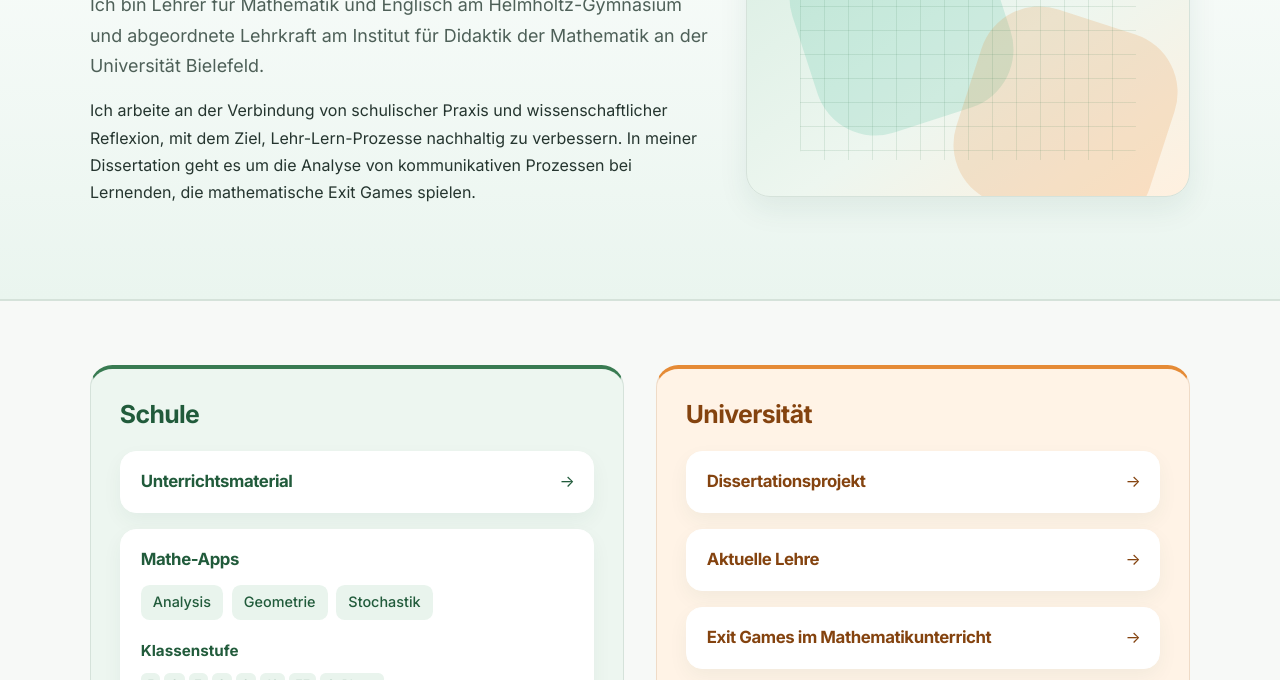
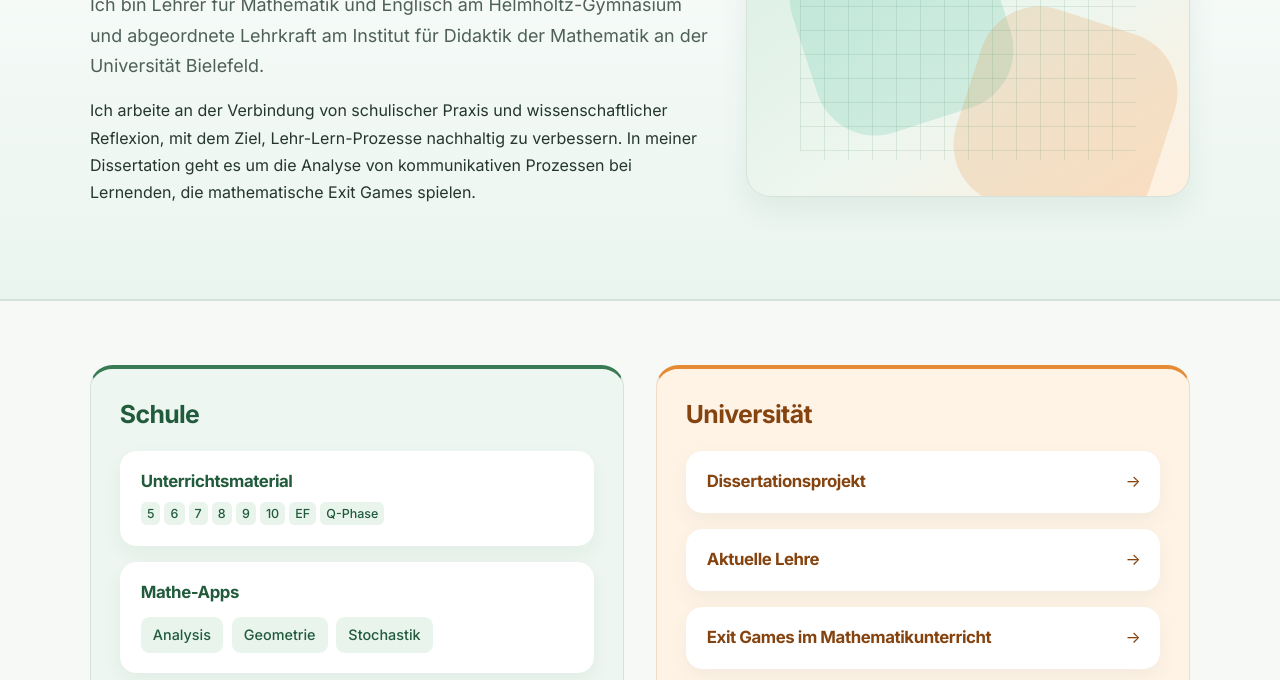
Before and after one commit to David-a11y-rgb/Landing, a plain HTML site: page index.html in a window 1280 px wide. Shown: the part 272-952 px from the top of the page. Drawn offline with Linux system fonts and the light colour scheme.

Commit message:
Klassenstufen unter Unterrichtsmaterial verschieben

```diff
--- a/index.html
+++ b/index.html
@@ -61,17 +61,8 @@
             <article class="rubric-column" id="schule" aria-labelledby="schule-heading">
               <h3 id="schule-heading">Schule</h3>
               <div class="card-grid">
-                <a class="card card-link" href="#" aria-label="Unterrichtsmaterial">
+                <div class="card">
                   <h4>Unterrichtsmaterial</h4>
-                </a>
-                <div class="card">
-                  <h4>Mathe-Apps</h4>
-                  <ul>
-                    <li>Analysis</li>
-                    <li>Geometrie</li>
-                    <li>Stochastik</li>
-                  </ul>
-                  <h5 style="margin: 1.1rem 0 0; font-size: .95rem; color: var(--section-ink, var(--primary));">Klassenstufe</h5>
                   <ul aria-label="Klassenstufe">
                     <li>5</li>
                     <li>6</li>
@@ -81,6 +72,14 @@
                     <li>10</li>
                     <li>EF</li>
                     <li>Q-Phase</li>
+                  </ul>
+                </div>
+                <div class="card">
+                  <h4>Mathe-Apps</h4>
+                  <ul>
+                    <li>Analysis</li>
+                    <li>Geometrie</li>
+                    <li>Stochastik</li>
                   </ul>
                 </div>
                 <a class="card card-link" href="#" aria-label="Digitale Lernumgebungen">
```
